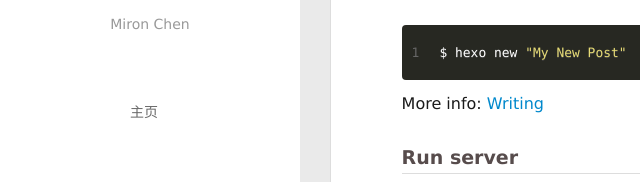
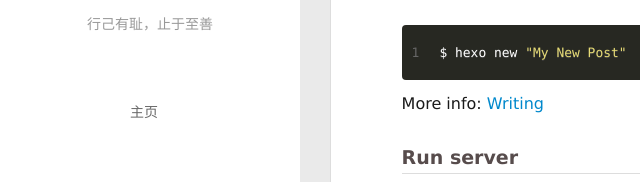
Before and after one commit to MironChen/blog_beta, a plain HTML site: page index.html in a window 1280 px wide. Shown: the part 328-510 px from the top of the page, 0-640 px from the left. Drawn offline with Linux system fonts and the light colour scheme; no server answers.

Commit message:
Site updated: 2018-03-02 20:28:25

```diff
--- a/index.html
+++ b/index.html
@@ -8,16 +8,16 @@
   <link rel="dns-prefetch" href="mironchen.me">
   <title>Miron Chen</title>
   <meta name="viewport" content="width=device-width, initial-scale=1, maximum-scale=1">
-  <meta name="description" content="行己有耻，止于至善">
+  <meta name="description" content="Miron Chen">
 <meta property="og:type" content="website">
 <meta property="og:title" content="Miron Chen">
 <meta property="og:url" content="mironchen.me/index.html">
 <meta property="og:site_name" content="Miron Chen">
-<meta property="og:description" content="行己有耻，止于至善">
+<meta property="og:description" content="Miron Chen">
 <meta property="og:locale" content="zh-CN">
 <meta name="twitter:card" content="summary">
 <meta name="twitter:title" content="Miron Chen">
-<meta name="twitter:description" content="行己有耻，止于至善">
+<meta name="twitter:description" content="Miron Chen">
 
     <link rel="alternative" href="/atom.xml" title="Miron Chen" type="application/atom+xml">
 
@@ -52,7 +52,7 @@
 		  <h1 class="header-author"><a href="/">Miron Chen</a></h1>
 		</hgroup>
 
-		<p class="header-subtitle">Miron Chen</p>
+		<p class="header-subtitle">行己有耻，止于至善</p>
 
 
 		<nav class="header-menu">
@@ -108,7 +108,7 @@
 			  <h1 class="header-author js-header-author">Miron Chen</h1>
 			</hgroup>
 
-			<p class="header-subtitle"><i class="icon icon-quo-left"></i>Miron Chen<i class="icon icon-quo-right"></i></p>
+			<p class="header-subtitle"><i class="icon icon-quo-left"></i>行己有耻，止于至善<i class="icon icon-quo-right"></i></p>
 
 
 
```
Also changed, not shown: 2018/03/02/hello-world/index.html (+2 -2 lines), archives/2018/03/index.html (+5 -5 lines), archives/2018/index.html (+5 -5 lines), archives/index.html (+5 -5 lines).
